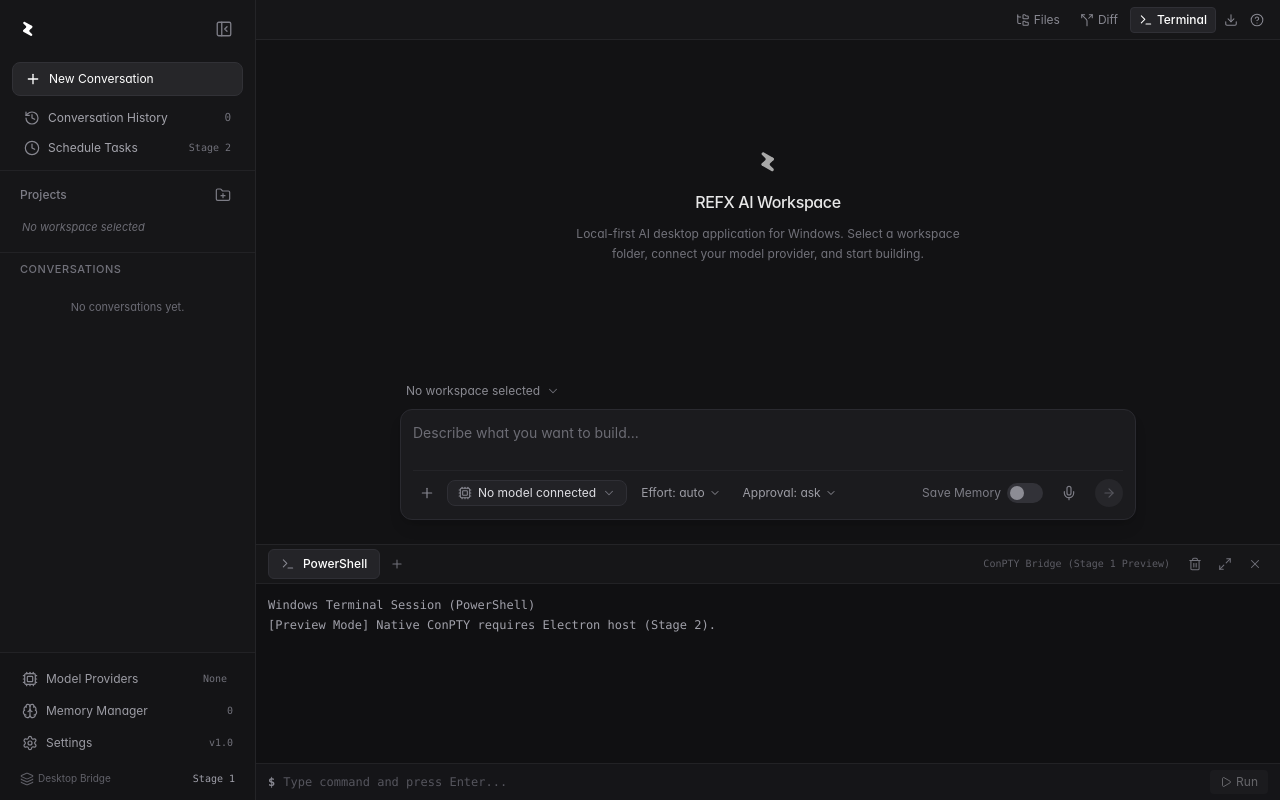
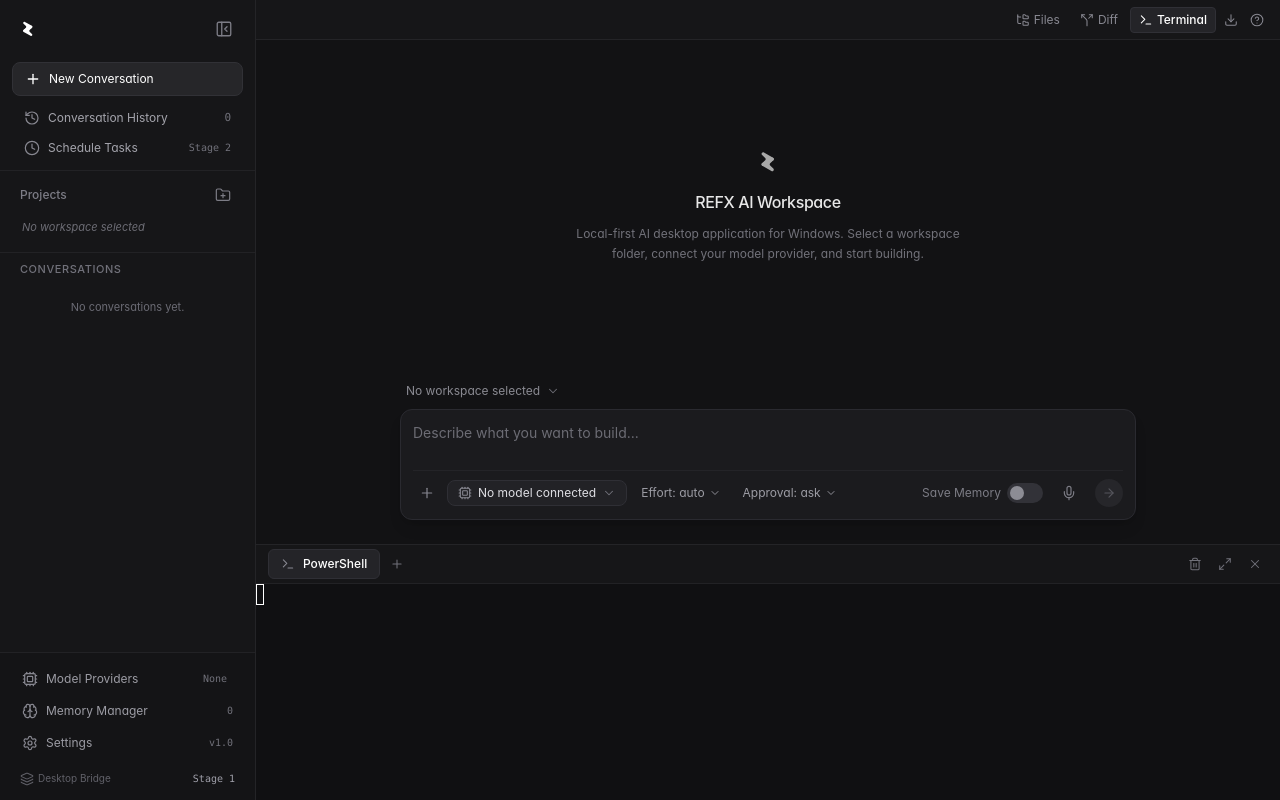
Before and after one commit to sahil-agrawal-1/refx-chat-workspace, a React (Vite) app: page / in a window 1280 px wide. Both pictures are taken after a click on the button "Terminal". Built offline with nearby package versions, Linux system fonts and the light colour scheme.

Commit message:
Integrate xterm.js for real terminal rendering

```diff
--- a/electron/main.ts
+++ b/electron/main.ts
@@ -1341,7 +1341,7 @@ function registerIpcHandlers(): void {
     const session = terminalSessions.get(sessionId);
     if (!session) return false;
     try {
-      session.process.write(input + '\r');
+      session.process.write(input);
       return true;
     } catch {
       return false;
--- a/package.json
+++ b/package.json
@@ -22,6 +22,7 @@
     "@google/genai": "^2.4.0",
     "@tailwindcss/vite": "^4.3.3",
     "@vitejs/plugin-react": "^6.1.1",
+    "@xterm/addon-fit": "^0.11.0",
     "better-sqlite3": "^13.0.3",
     "dotenv": "^17.2.3",
     "express": "^4.21.2",
@@ -31,7 +32,8 @@
     "openai": "^7.47.0",
     "react": "^19.0.1",
     "react-dom": "^19.0.1",
-    "vite": "^8.3.0"
+    "vite": "^8.3.0",
+    "xterm": "^5.3.0"
   },
   "devDependencies": {
     "@types/better-sqlite3": "^9.6.0",
--- a/src/components/terminal/TerminalPanel.tsx
+++ b/src/components/terminal/TerminalPanel.tsx
@@ -1,13 +1,15 @@
 import React, { useState, useRef, useEffect } from 'react';
+import { Terminal as XTerm } from 'xterm';
+import { FitAddon } from '@xterm/addon-fit';
+import 'xterm/css/xterm.css';
 import {
   Terminal as TerminalIcon,
   Plus,
   X,
-  Play,
-  Square,
   Trash2,
   Maximize2,
   Minimize2,
+  PanelLeftClose,
 } from 'lucide-react';
 import { useAppStore } from '@/stores/app-store';
 
@@ -19,52 +21,83 @@ export const TerminalPanel: React.FC = () => {
     activeTerminalId,
     setActiveTerminalId,
     terminalLogs,
-    executeTerminalCommand,
     createNewTerminalSession,
     clearTerminalLogs,
-    requestPermission,
   } = useAppStore();
 
-  const [inputCommand, setInputCommand] = useState('');
   const [isExpanded, setIsExpanded] = useState(false);
-  const [isExecuting, setIsExecuting] = useState(false);
-  const terminalEndRef = useRef<HTMLDivElement>(null);
+  const containerRef = useRef<HTMLDivElement>(null);
+  const termRef = useRef<XTerm | null>(null);
+  const fitRef = useRef<FitAddon | null>(null);
+  const writtenRef = useRef<Record<string, number>>({});
 
   useEffect(() => {
-    if (terminalEndRef.current) {
-      terminalEndRef.current.scrollIntoView({ behavior: 'smooth' });
+    if (bottomPanel !== 'terminal') return;
+    if (!containerRef.current) return;
+    if (!termRef.current) {
+      const term = new XTerm({
+        fontFamily: 'Cascadia Code, Consolas, monospace',
+        fontSize: 13,
+        lineHeight: 1.4,
+        theme: { background: '#101012', foreground: '#a1a1aa' },
+        cursorBlink: true,
+      });
+      const fit = new FitAddon();
+      term.loadAddon(fit);
+      term.open(containerRef.current);
+      fit.fit();
+      termRef.current = term;
+      fitRef.current = fit;
+
+      term.onData((data) => {
+        if (activeTerminalId) {
+          // eslint-disable-next-line @typescript-eslint/no-explicit-any
+          (window as any).desktop?.terminal?.sendInput?.(activeTerminalId, data);
+        }
+      });
+    }
+    return () => {
+      termRef.current?.dispose();
+      termRef.current = null;
+      fitRef.current = null;
+      writtenRef.current = {};
+    };
+  }, [bottomPanel]);
+
+  // Sync active terminal output
+  useEffect(() => {
+    const term = termRef.current;
+    if (!term || !activeTerminalId) return;
+    const logs = terminalLogs[activeTerminalId] || '';
+    const written = writtenRef.current[activeTerminalId] || 0;
+    if (logs.length > written) {
+      term.write(logs.slice(written));
+      writtenRef.current[activeTerminalId] = logs.length;
     }
   }, [terminalLogs, activeTerminalId]);
+
+  // Resize handling
+  useEffect(() => {
+    const handler = () => {
+      try {
+        fitRef.current?.fit();
+        if (activeTerminalId) {
+          const term = termRef.current;
+          if (term) {
+            (window as any).desktop?.terminal?.resize?.(activeTerminalId, term.cols, term.rows);
+          }
+        }
+      } catch {
+        // ignore
+      }
+    };
+    window.addEventListener('resize', handler);
+    return () => window.removeEventListener('resize', handler);
+  }, [activeTerminalId]);
 
   if (bottomPanel !== 'terminal') return null;
 
   const currentSession = terminalSessions.find((s) => s.id === activeTerminalId) || terminalSessions[0];
-  const logs = (activeTerminalId && terminalLogs[activeTerminalId]) || '';
-
-  const handleSubmitCommand = async (e: React.FormEvent) => {
-    e.preventDefault();
-    if (!inputCommand.trim() || isExecuting) return;
-
-    const cmd = inputCommand;
-    setInputCommand('');
-
-    const isSensitive = /rm |del |format |npm install|curl |wget /i.test(cmd);
-    if (isSensitive) {
-      const allowed = await requestPermission({
-        type: 'terminal_exec',
-        title: 'Terminal Execution Request',
-        description: `Confirm execution of command: "${cmd}"`,
-        details: { command: cmd, cwd: currentSession?.cwd, shell: currentSession?.shell },
-      });
-      if (!allowed) {
-        return;
-      }
-    }
-
-    setIsExecuting(true);
-    await executeTerminalCommand(cmd);
-    setIsExecuting(false);
-  };
 
   return (
     <div
@@ -72,7 +105,6 @@ export const TerminalPanel: React.FC = () => {
         isExpanded ? 'h-96' : 'h-64'
       }`}
     >
-      {/* Top Tabs */}
       <div className="flex items-center justify-between px-3 bg-[#161618] border-b border-[#222225] select-none text-xs">
         <div className="flex items-center gap-1 overflow-x-auto py-1">
           {terminalSessions.length === 0 ? (
@@ -97,7 +129,6 @@ export const TerminalPanel: React.FC = () => {
               );
             })
           )}
-
           <button
             type="button"
             onClick={() => createNewTerminalSession('powershell.exe')}
@@ -107,13 +138,7 @@ export const TerminalPanel: React.FC = () => {
             <Plus size={14} strokeWidth={1.8} />
           </button>
         </div>
-
-        {/* Action Buttons */}
         <div className="flex items-center gap-1">
-          <span className="text-[10px] text-[#5c5c64] font-mono mr-2 hidden sm:inline">
-            ConPTY Bridge (Stage 1 Preview)
-          </span>
-
           <button
             type="button"
             onClick={clearTerminalLogs}
@@ -122,7 +147,6 @@ export const TerminalPanel: React.FC = () => {
           >
             <Trash2 size={14} strokeWidth={1.8} />
           </button>
-
           <button
             type="button"
             onClick={() => setIsExpanded(!isExpanded)}
@@ -131,7 +155,6 @@ export const TerminalPanel: React.FC = () => {
           >
             {isExpanded ? <Minimize2 size={14} strokeWidth={1.8} /> : <Maximize2 size={14} strokeWidth={1.8} />}
           </button>
-
           <button
             type="button"
             onClick={() => setBottomPanel(null)}
@@ -142,54 +165,7 @@ export const TerminalPanel: React.FC = () => {
           </button>
         </div>
       </div>
-
-      {/* Terminal Output */}
-      <div className="flex-1 p-3 overflow-y-auto font-mono text-xs text-[#a1a1aa] leading-relaxed custom-scrollbar whitespace-pre-wrap select-text bg-[#101012]">
-        {terminalSessions.length === 0 ? (
-          <div className="p-6 text-center text-[#6c6c74]">
-            No active terminal session. Click &quot;+&quot; to start a session.
-          </div>
-        ) : (
-          logs
-        )}
-        <div ref={terminalEndRef} />
-      </div>
-
-      {/* Terminal Input */}
-      {terminalSessions.length > 0 && (
-        <form
-          onSubmit={handleSubmitCommand}
-          className="flex items-center gap-2 px-3 py-1.5 bg-[#151518] border-t border-[#222225]"
-        >
-          <span className="text-[#888891] font-mono text-xs font-semibold select-none">$</span>
-          <input
-            type="text"
-            value={inputCommand}
-            onChange={(e) => setInputCommand(e.target.value)}
-            placeholder="Type command and press Enter..."
-            className="flex-1 bg-transparent text-xs text-white font-mono focus:outline-none placeholder-[#55555d]"
-          />
-          {isExecuting ? (
-            <button
-              type="button"
-              onClick={() => setIsExecuting(false)}
-              className="flex items-center gap-1 px-2.5 py-1 bg-zinc-800 text-zinc-300 rounded text-xs transition-colors cursor-pointer"
-            >
-              <Square size={12} strokeWidth={2} className="fill-current" />
-              <span>Stop</span>
-            </button>
-          ) : (
-            <button
-              type="submit"
-              disabled={!inputCommand.trim()}
-              className="flex items-center gap-1 px-2.5 py-1 bg-[#242428] hover:bg-[#2c2c31] text-[#dedee3] rounded text-xs transition-colors cursor-pointer disabled:opacity-40"
-            >
-              <Play size={12} strokeWidth={2} />
-              <span>Run</span>
-            </button>
-          )}
-        </form>
-      )}
+      <div ref={containerRef} className="flex-1 overflow-hidden bg-[#101012]" />
     </div>
   );
 };
--- a/src/stores/app-store.tsx
+++ b/src/stores/app-store.tsx
@@ -936,7 +936,7 @@ export const AppProvider: React.FC<{ children: React.ReactNode }> = ({ children
 
   const executeTerminalCommand = async (cmd: string) => {
     if (!activeTerminalId) return;
-    await desktopBridge.terminal.sendInput(activeTerminalId, cmd);
+    await desktopBridge.terminal.sendInput(activeTerminalId, cmd + '\r');
   };
 
   const createNewTerminalSession = async (shell = 'powershell.exe') => {
```
Also changed, not shown: 1 other file (tests, documents, lock files or other folders).
